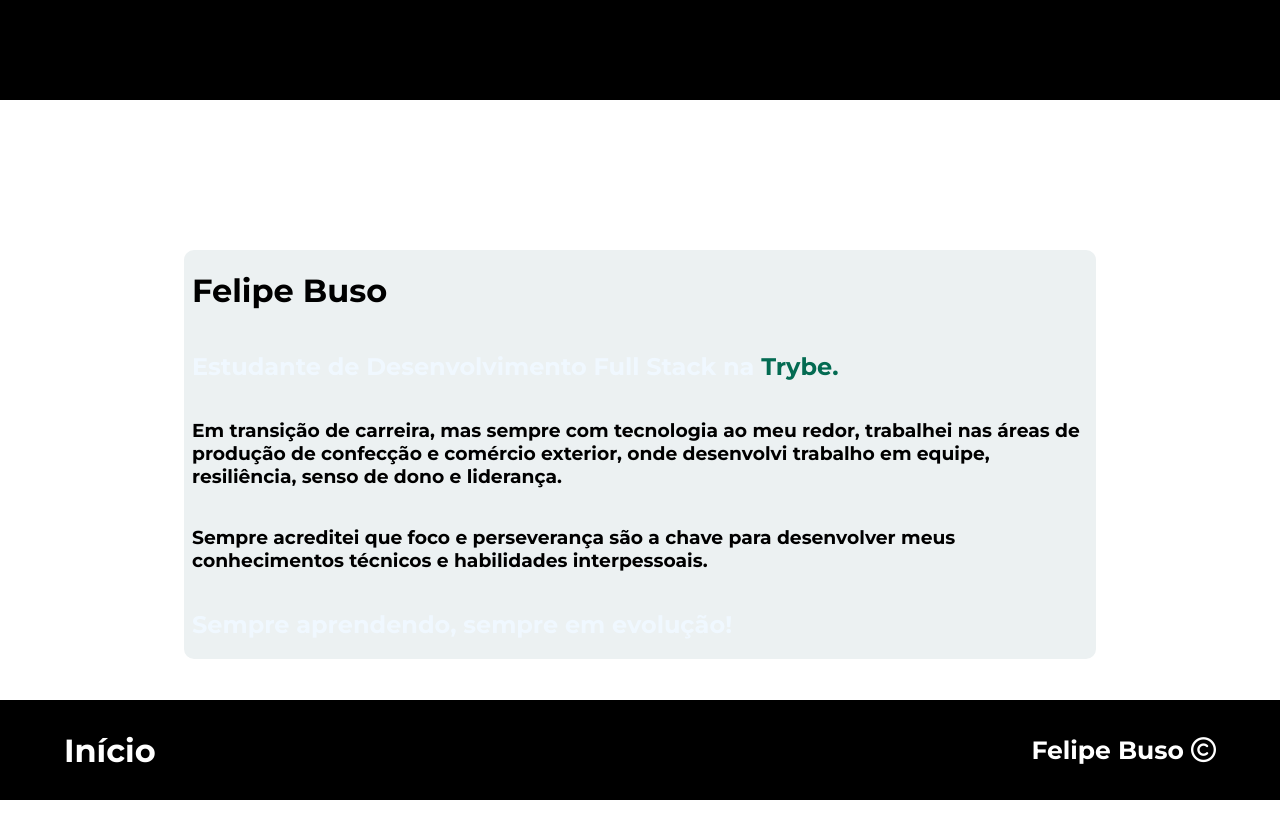
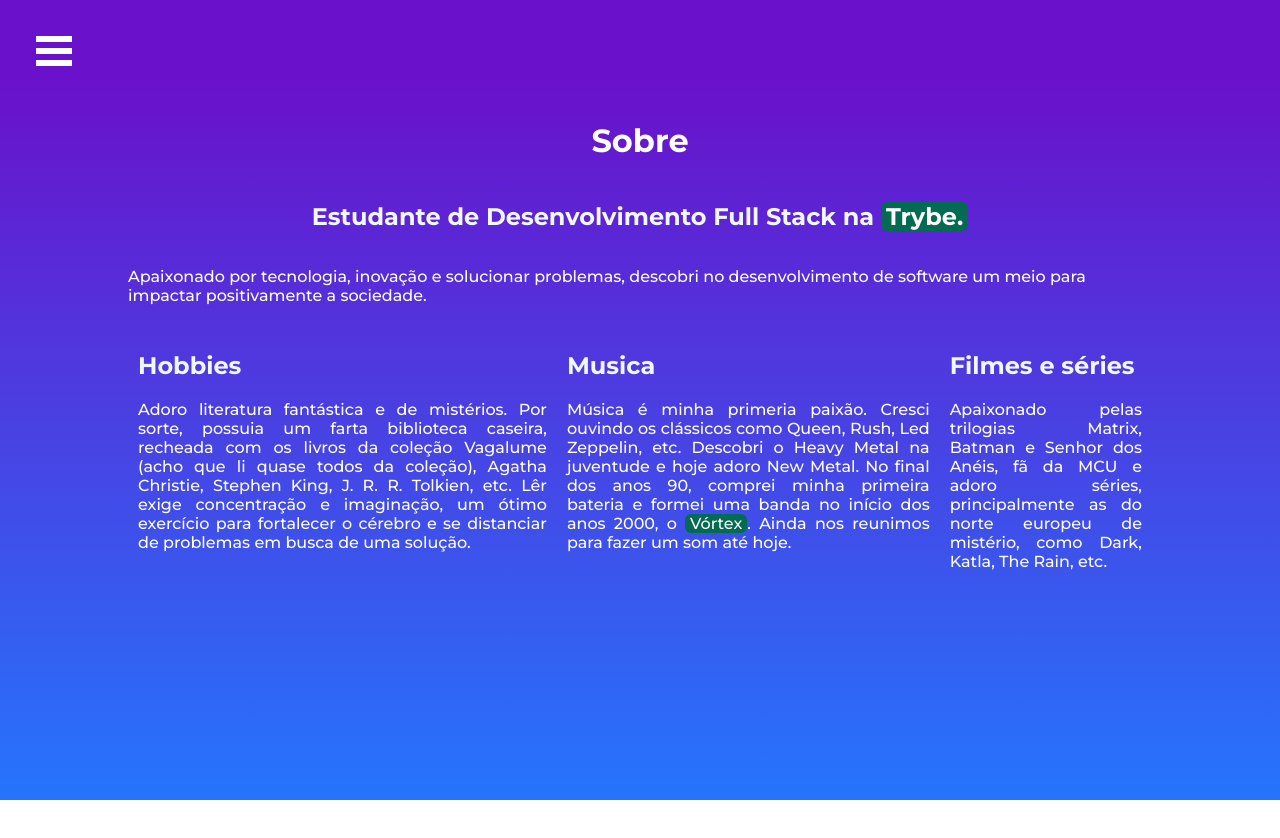
Before and after one commit to FelipeBuso/FelipeBuso.github.io, a React (Create React App) app: page /sobre in a window 1280 px wide. Shown: the top 838 px of the page. After the commit the page ends 800 px from the top, so only its background shows below. Built offline with nearby package versions, Linux system fonts and the light colour scheme.

Commit message:
refactor: sobre

```diff
--- a/src/ProjectList.js
+++ b/src/ProjectList.js
@@ -3,9 +3,9 @@ const projetos = [
   {
     nome: 'Microservice TimeStamp',
     stack: 'back-end',
-    linkImage: 'images/microstamp-service.jpeg',
+    linkImage: '/images/microstamp-service.jpeg',
     linkRepo: 'https://github.com/FelipeBuso/microservice-timestamp',
-    descricao: 'Microservice de apenas uma rota, ao acessar essa rota passando uma data como parametro retornar um JSON. Caso não envie a data como parâmetro, retorna a data atual.'
+    descricao: 'Microservice de apenas uma rota, ao acessar essa rota passando uma data como parametro retorna um JSON. Caso não envie a data como parâmetro, retorna a data atual.'
   },
   {
     nome: 'Recipe App',
--- a/src/components/Menu.jsx
+++ b/src/components/Menu.jsx
@@ -12,8 +12,9 @@ export default class SideBar extends React.Component {
     return (
       <Menu>
         <a id="home" className="menu-item" href="/">Home</a>
-        <a id="about" className="menu-item" href="/projetos/front-end">Projetos Front-end</a>
-        <a id="about" className="menu-item" href="/projetos/back-end">Projetos Back-end</a>
+        <a id="about" className="menu-item" href="/sobre">Sobre</a>
+        <a id="project-front-end" className="menu-item" href="/projetos/front-end">Projetos Front-end</a>
+        <a id="project-back-end" className="menu-item" href="/projetos/back-end">Projetos Back-end</a>
       </Menu>
     );
   }
--- a/src/pages/About.jsx
+++ b/src/pages/About.jsx
@@ -1,20 +1,33 @@
 import React from 'react';
-import Footer from '../components/Footer';
-import Header from '../components/Header';
+import SideBar from '../components/Menu';
 import '../styles/About.css';
 
 export default function About() {
   return (
-    <div className="about-section">
-      <Header/>
-      <div className="about-text">
-        <h1>Felipe Buso</h1>
+    <div className="about-section" id="outer-container">
+      <SideBar pageWrapId={ "page-wrap" } outerContainerId={ "outer-container" } />
+      <div className="about-text" id="page-wrap">
+        <h1>Sobre</h1>
         <h2>Estudante de Desenvolvimento Full Stack na <a href="https://www.betrybe.com/" target="_blank" rel="noreferrer">Trybe.</a></h2>
-        <h3>Em transição de carreira, mas sempre com tecnologia ao meu redor, trabalhei nas áreas de produção de confecção e comércio exterior, onde desenvolvi trabalho em equipe, resiliência, senso de dono e liderança.</h3>
-        <h3>Sempre acreditei que foco e perseverança são a chave  para desenvolver meus conhecimentos técnicos e habilidades interpessoais.</h3>
-        <h2>Sempre aprendendo, sempre em evolução!</h2>
+      <p>
+        Apaixonado por tecnologia, inovação e solucionar problemas, descobri no desenvolvimento de software um meio para impactar positivamente a sociedade.
+      </p>
+      <div className='personal'>
+        <div className='hobbies'>
+          <h2>Hobbies</h2>
+          <p> Adoro literatura fantástica e de mistérios. Por sorte, possuia um farta biblioteca caseira, recheada com os livros da coleção Vagalume (acho que li quase todos da coleção), Agatha Christie, Stephen King, J. R. R. Tolkien, etc. Lêr exige concentração e imaginação, um ótimo exercício para fortalecer o cérebro e se distanciar de problemas em busca de uma solução.</p>
+        </div>
+        <div className='music'>
+        <h2>Musica</h2>
+        <p>Música é minha primeria paixão. Cresci ouvindo os clássicos como Queen, Rush, Led Zeppelin, etc. Descobri o Heavy Metal na juventude e hoje adoro New Metal. No final dos anos 90, comprei minha primeira bateria e formei uma banda no início dos anos 2000, o <a href='https://instagram.com/vortex.noshit?utm_medium=copy_link' rel="noreferrer" target="_blank">Vórtex</a>. Ainda nos reunimos para fazer um som até hoje. </p>
+        </div>
+        <div className='media'>
+        <h2>Filmes e séries</h2>
+        <p>Apaixonado pelas trilogias Matrix, Batman e Senhor dos Anéis, fã da MCU e adoro séries, principalmente as do norte europeu de mistério, como Dark, Katla, The Rain, etc. </p>
+        </div>
+
       </div>
-      <Footer />
+      </div>
     </div>
   )
 }
--- a/src/pages/Projects.jsx
+++ b/src/pages/Projects.jsx
@@ -55,7 +55,14 @@ export default function Projects() {
   return (
     <div className="projects-section" id="outer-container">
      <SideBar pageWrapId={ "page-wrap" } outerContainerId={ "outer-container" } />
+     <div className='Title'>
+
+     </div>
       <div className="project-cards-div" id="page-wrap">
+        {
+          local.pathname.split('/')[2] === 'front-end'
+          ? <h1>Front-end</h1> : <h1>Back-end</h1>
+        }
         <Slider { ...settings }>
           { projetos.filter((p) => p.stack === local.pathname.split('/')[2])
             .map((project, i) => (
--- a/src/styles/About.css
+++ b/src/styles/About.css
@@ -1,33 +1,55 @@
 @media screen and (max-width: 600px) {
-  .about-text {
-    font-size: 0.8em;
-    margin: 100px auto;
-    padding: 0 8px;
-    width: 80%;
+  .personal {
+    display: flex;
+    flex-direction: column;
+    margin-top: 10px;
   }
 
-  .about-text h3 {
+  .personal div {
+    margin: 0 10px;
     text-align: justify;
   }
 }
 
 @media screen and (min-width: 601px) {
-  .about-text {
-    margin: 250px auto;
-    padding: 0 8px;
-    width: 70%;
+  .about-section {
+    height: 100vh;
   }
 
+  .about-text {
+    padding-top: 100px;
+  }
+  .personal {
+    display: flex;
+    flex-direction: row;
+    margin-top: 10px;
+  }
+
+  .personal div {
+    margin: 0 10px;
+    text-align: justify;
+  }
+}
+
+.about-section {
+  background-image: linear-gradient(#6a11cb 10%, #2575fc 100%);
 }
 
 .about-text {
-  background-color: #ECF1F2;
-  border-radius: 10px;
+  color: white;
   display: flex;
   flex-direction: column;
+  align-items: center;
+  align-content: center;
+  width: 80%;
+  margin-left: auto;
+  margin-right: auto;
 }
 
 .about-text a {
-  color: #036b52;
+  color: white;
+  background-color: #036b52;
+  border-radius: 6px;
+  padding: 0 5px;
   text-decoration: none;
 }
--- a/src/styles/CardProject.css
+++ b/src/styles/CardProject.css
@@ -1,10 +1,17 @@
 @media screen and (max-width: 600px) {
   .card-project-section {
-    margin-bottom: 10px;
+    margin-bottom: 0px;
     margin-left: auto;
     margin-right: auto;
-    height: 70vh;
+    height: 55vh;
     width: 90%;
+  }
+  .card-project-section a {
+    font-size: 60%;
+  }
+
+  .card-project-section p {
+    font-size: 90%;
   }
 
   .card-project-section iframe {
@@ -23,9 +30,13 @@
 @media screen and (min-width: 601px) {
   .card-project-section {
     box-shadow: 5px 4px 2px #868b8e;
-    height: 80vh;
+    height: 60vh;
     margin: 10px;
     width: 90%;
+  }
+
+  .card-project-section img {
+    height: 45%;
   }
 
   .card-project-section iframe {
@@ -45,7 +56,10 @@
   padding: 10px;
   text-align: center;
 }
-
+.div-buttons {
+  display: flex;
+justify-content: center;
+}
 .card-project-section a {
   background-image: linear-gradient(to right, #314755 0%, #26a0da  51%, #314755  100%);
   margin: 8px;
@@ -59,11 +73,11 @@
   border-radius: 10px;
   display: block;
   text-decoration: none;
+  width: 50%;
 }
 
 
 .card-project-section a:hover {
-  /* border: 2px solid #53565A; */
   background-position: right center; /* change the direction of the change here */
   color: #fff;
   text-decoration: none;
--- a/src/styles/Projects.css
+++ b/src/styles/Projects.css
@@ -29,6 +29,12 @@
   margin-right: auto;
   width: 85%;
   height: 100vh;
+}
+
+.project-cards-div h1 {
+  color: white;
+  font-size: 300%;
+  text-align: center;
 }
 
 .bm-item {
--- /dev/null
+++ b/src/styles/SideBar.css
@@ -0,0 +1,63 @@
+.bm-item {
+    display: inline-block;
+
+    /* Our sidebar item styling */
+    text-decoration: none;
+    margin-bottom: 10px;
+    color: black;
+    transition: color 0.2s;
+  }
+
+  /* Change color on hover */
+  .bm-item:hover {
+    color: white;
+  }
+
+  /* The rest copied directly from react-burger-menu docs */
+
+  /* Position and sizing of burger button */
+  .bm-burger-button {
+    position: fixed;
+    width: 36px;
+    height: 30px;
+    left: 36px;
+    top: 36px;
+  }
+
+  /* Color/shape of burger icon bars */
+  .bm-burger-bars {
+    background: white;
+  }
+
+  /* Position and sizing of clickable cross button */
+  .bm-cross-button {
+    height: 24px;
+    width: 24px;
+  }
+
+  /* Color/shape of close button cross */
+  .bm-cross {
+    background: #bdc3c7;
+  }
+
+  /* General sidebar styles */
+  .bm-menu {
+    background: white;
+    padding: 2.5em 1.5em 0;
+    font-size: 1.15em;
+  }
+
+  /* Morph shape necessary with bubble or elastic */
+  .bm-morph-shape {
+    fill: #373a47;
+  }
+
+  /* Wrapper for item list */
+  .bm-item-list {
+    color: #b8b7ad;
+  }
+
+  /* Styling of overlay */
+  .bm-overlay {
+    background: rgba(0, 0, 0, 0.3);
+  }
```
Also changed, not shown: public/images/microstamp-service.jpeg.
